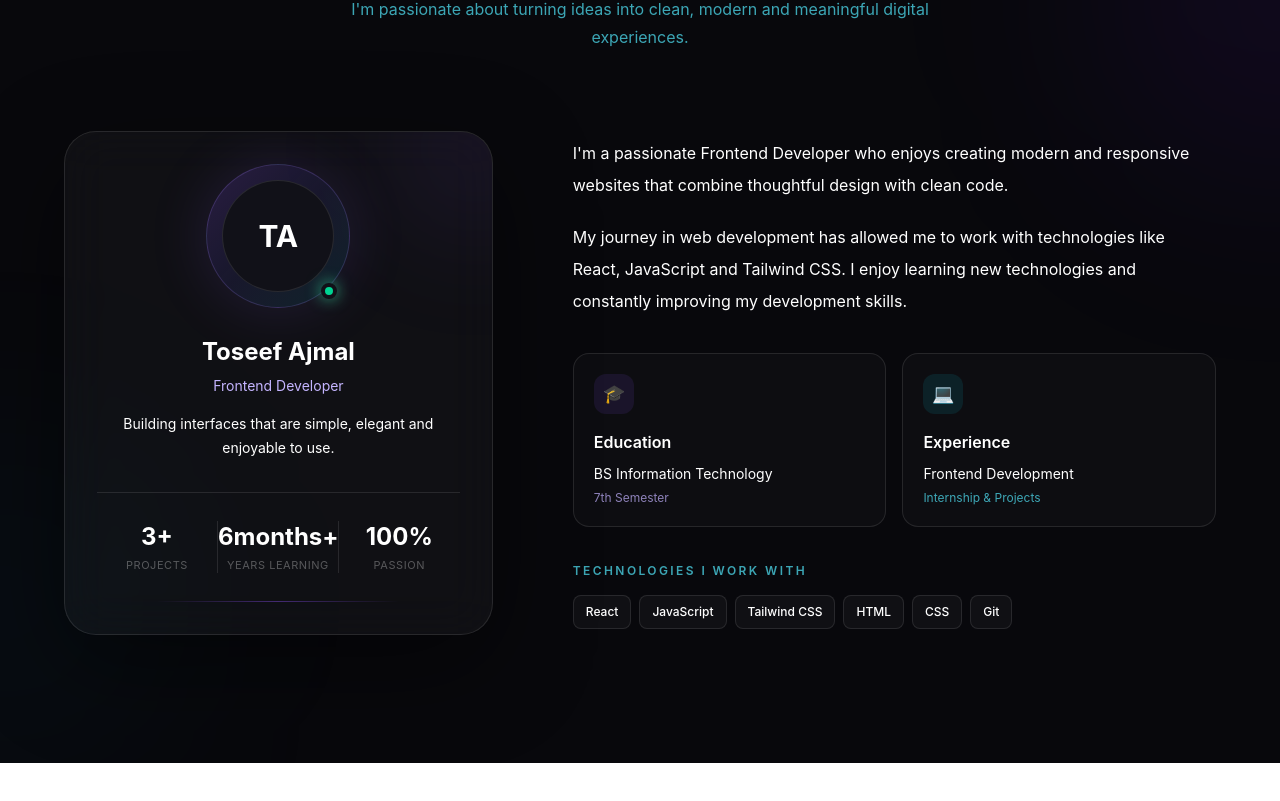
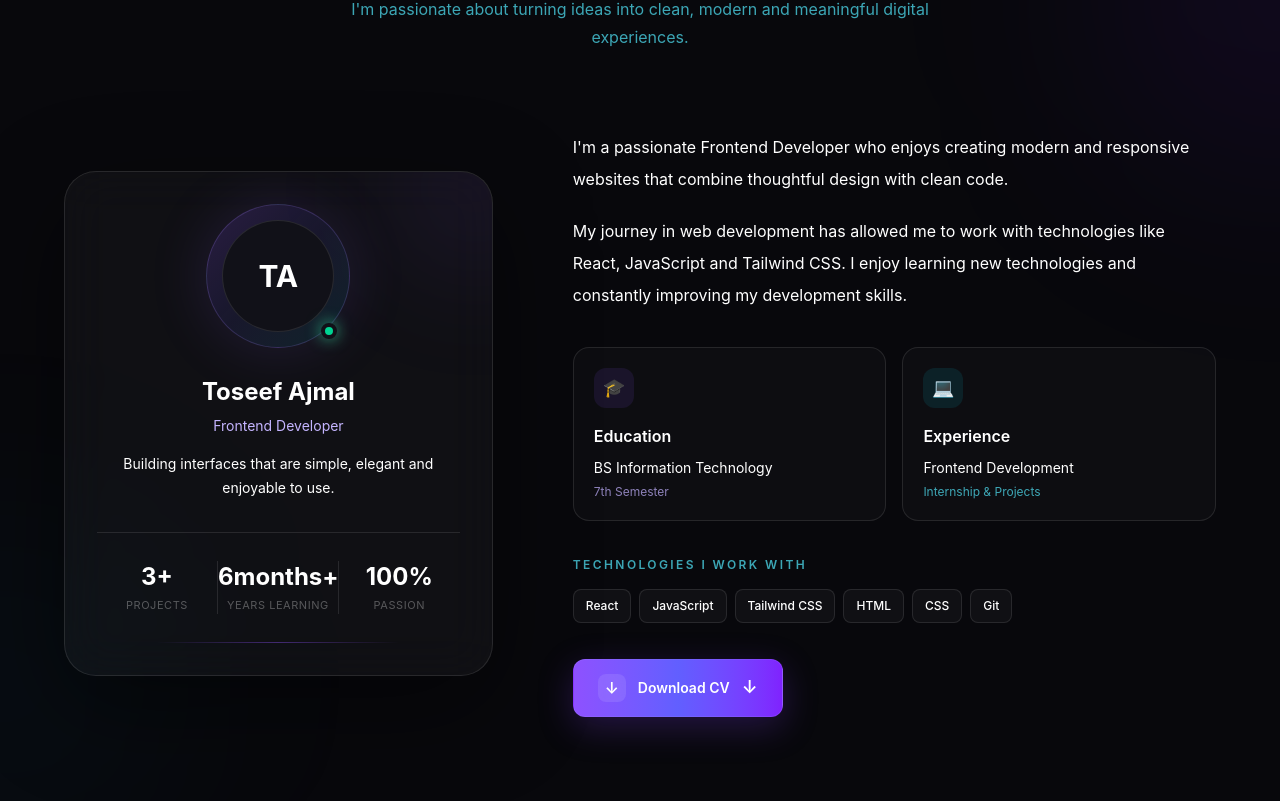
Before and after one commit to toseefajmal/toseefajmal-portfolio, a React (Vite) app: page / in a window 1280 px wide. Shown: the part 1047-1848 px from the top of the page. Before the commit the page ends 1810 px from the top, so only its background shows below. Built offline with nearby package versions, Linux system fonts and the light colour scheme.

Commit message:
feat: add CV download section to About component

```diff
--- a/src/components/About.jsx
+++ b/src/components/About.jsx
@@ -44,10 +44,8 @@ const About = () => {
       <div className="pointer-events-none absolute -left-40 bottom-0 h-80 w-80 rounded-full bg-cyan-500/5 blur-[120px]" />
 
       <div className="relative z-10 mx-auto max-w-7xl">
-
         {/* Section Heading */}
         <div className="mb-14 text-center lg:mb-20">
-
           <motion.p
             variants={SlideUp(0.2)}
             initial="hidden"
@@ -67,7 +65,8 @@ const About = () => {
           >
             A little bit
             <span className="bg-gradient-to-r from-violet-400 to-cyan-300 bg-clip-text text-transparent">
-              {" "}about me.
+              {" "}
+              about me.
             </span>
           </motion.h2>
 
@@ -85,12 +84,9 @@ const About = () => {
 
         {/* Main Content */}
         <div className="grid items-center gap-12 lg:grid-cols-[0.8fr_1.2fr] lg:gap-20">
-
           {/* Left Profile Card */}
           <div className="mx-auto w-full max-w-md">
-
             <div className="relative overflow-hidden rounded-[2rem] border border-white/10 bg-white/[0.035] p-6 shadow-[0_30px_100px_rgba(0,0,0,0.45)] backdrop-blur-xl sm:p-8">
-
               {/* Glow */}
               <div className="absolute -right-16 -top-16 h-40 w-40 rounded-full bg-violet-500/10 blur-3xl" />
 
@@ -167,8 +163,7 @@ const About = () => {
 
           {/* Right Content */}
           <div>
-
-            {/* Paragraph 1 - LEFT */}
+            {/* Paragraph 1 */}
             <motion.p
               variants={SlideLeft(0.3)}
               initial="hidden"
@@ -181,7 +176,7 @@ const About = () => {
               design with clean code.
             </motion.p>
 
-            {/* Paragraph 2 - RIGHT */}
+            {/* Paragraph 2 */}
             <motion.p
               variants={SlideRight(0.4)}
               initial="hidden"
@@ -197,7 +192,6 @@ const About = () => {
 
             {/* Info Cards */}
             <div className="mt-9 grid gap-4 sm:grid-cols-2">
-
               {/* Education */}
               <motion.div
                 variants={SlideUp(0.5)}
@@ -247,12 +241,10 @@ const About = () => {
                   Internship & Projects
                 </p>
               </motion.div>
-
             </div>
 
             {/* Technologies */}
             <div className="mt-9">
-
               <motion.p
                 variants={SlideLeft(0.7)}
                 initial="hidden"
@@ -283,6 +275,38 @@ const About = () => {
               </div>
             </div>
 
+            {/* Download CV */}
+            <motion.div
+              variants={SlideUp(0.9)}
+              initial="hidden"
+              whileInView="visible"
+              viewport={{ once: true, amount: 0.2 }}
+              className="mt-9"
+            >
+              <a
+                href="/Toseef-Ajmal-CV.pdf"
+                download
+                className="group relative inline-flex items-center gap-3 overflow-hidden rounded-xl border border-violet-400/20 bg-gradient-to-r from-violet-500 via-indigo-500 to-violet-600 px-6 py-3.5 text-sm font-semibold text-white shadow-[0_10px_35px_rgba(124,58,237,0.25)] transition-all duration-300 hover:-translate-y-1 hover:border-violet-300/40 hover:shadow-[0_15px_45px_rgba(124,58,237,0.45)]"
+              >
+                {/* Shine Effect */}
+                <span className="absolute inset-0 -translate-x-full bg-gradient-to-r from-transparent via-white/15 to-transparent transition-transform duration-700 group-hover:translate-x-full" />
+
+                {/* Download Icon */}
+                <span className="relative flex h-7 w-7 items-center justify-center rounded-lg bg-white/10 text-base backdrop-blur-sm transition-all duration-300 group-hover:scale-110 group-hover:bg-white/20">
+                  ↓
+                </span>
+
+                {/* Button Text */}
+                <span className="relative">
+                  Download CV
+                </span>
+
+                {/* Arrow */}
+                <span className="relative text-lg transition-transform duration-300 group-hover:translate-y-1">
+                  ↓
+                </span>
+              </a>
+            </motion.div>
           </div>
         </div>
       </div>
```
